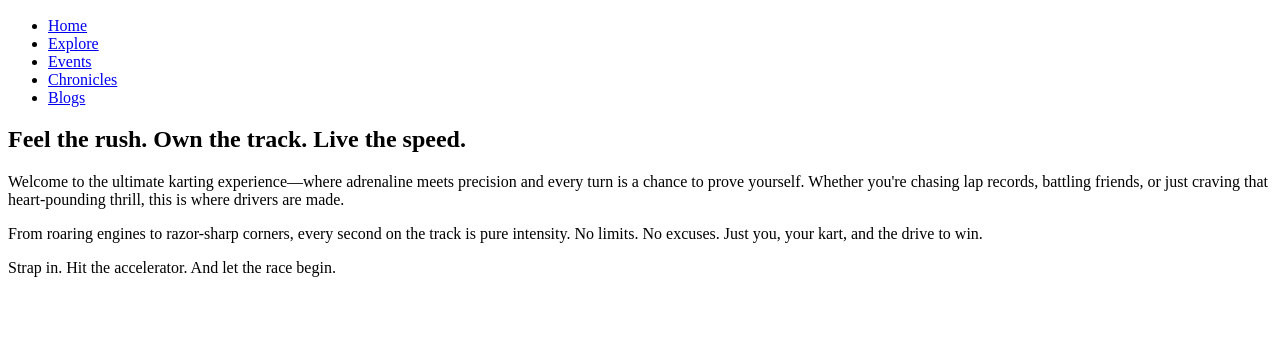
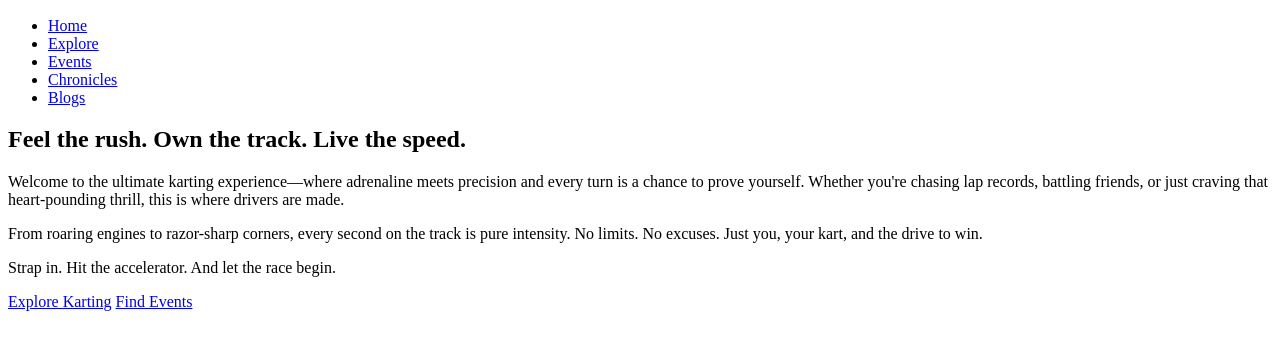
Before and after one commit to HasnaMarikkar/the-kart-pulse, a plain HTML site: page index.html in a window 1280 px wide. Shown: the part 375-724 px from the top of the page. Drawn offline with Linux system fonts and the light colour scheme.

Commit message:
Home Page HTML Complete along CTA button

```diff
--- a/index.html
+++ b/index.html
@@ -38,6 +38,10 @@
         <section>
             <!-- animation -->
         </section>
+        <div>
+             <a href="explore.html">Explore Karting</a>
+             <a href="events.html">Find Events</a>
+        </div>
     </main>
 </body>
 </html>
```
